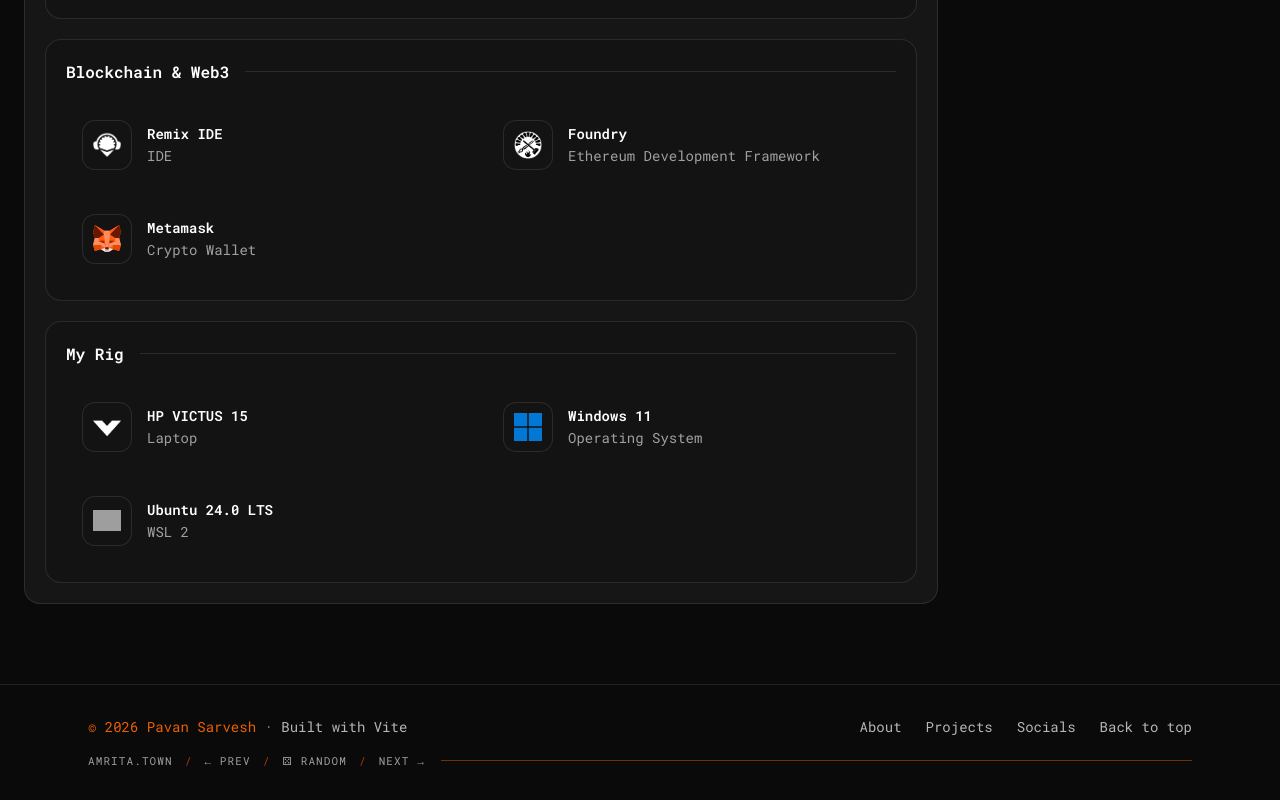
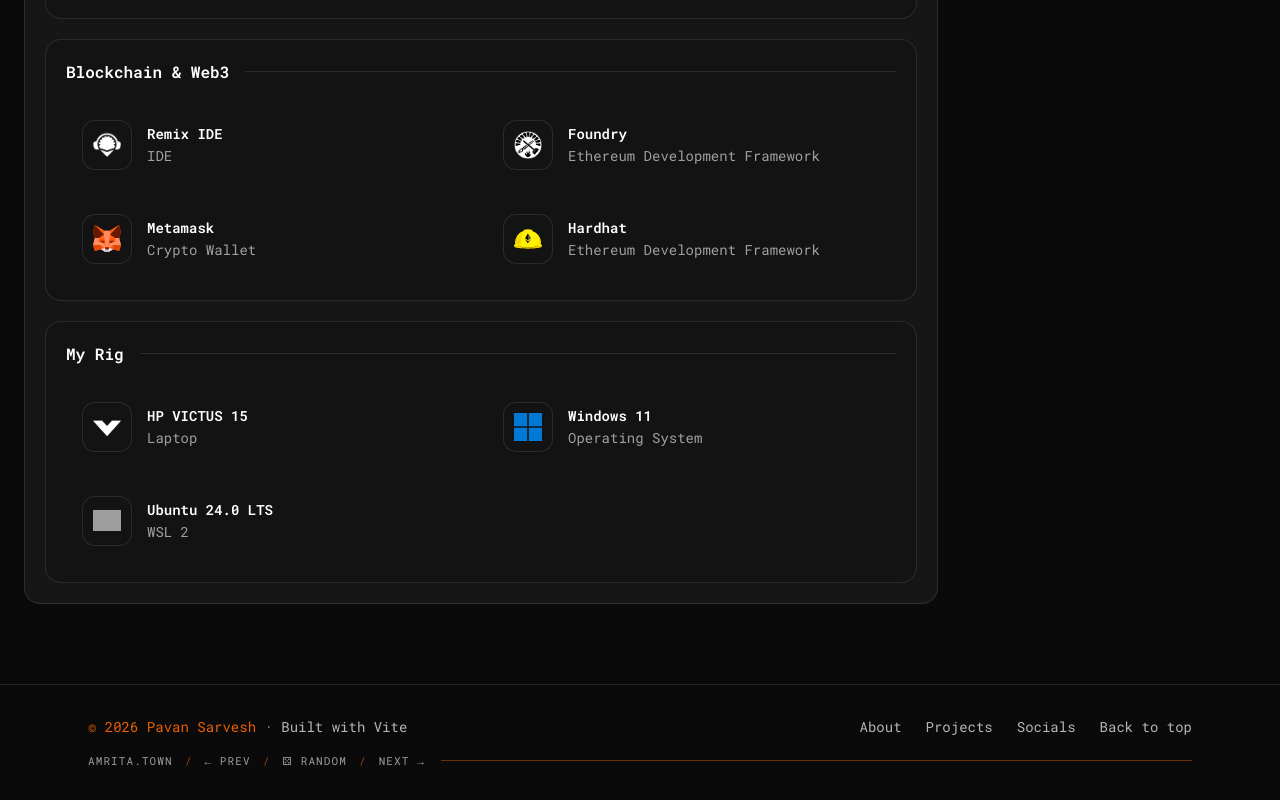
Before and after one commit to pavansarvesh/folio2k26, a React (Vite) app: page /about in a window 1280 px wide. Shown: the part 3046-3846 px from the top of the page. Built offline with nearby package versions, Linux system fonts and the light colour scheme; grey boxes are pictures that could not be loaded; a web font is replaced by a local one.

Commit message:
code: added hardhat.svg

```diff
--- a/src/data/tools.ts
+++ b/src/data/tools.ts
@@ -105,6 +105,13 @@
 				description: "Crypto Wallet",
 				link: "https://metamask.io/",
 			},
+			{
+				id: "hardhat",
+				name: "Hardhat",
+				iconPath: "/toolsIcon/hardhat.svg",
+				description: "Ethereum Development Framework",
+				link: "https://hardhat.org/",
+			},
 		],
 	},
 	{
```
Also changed, not shown: public/toolsIcon/hardhat.svg (added).
